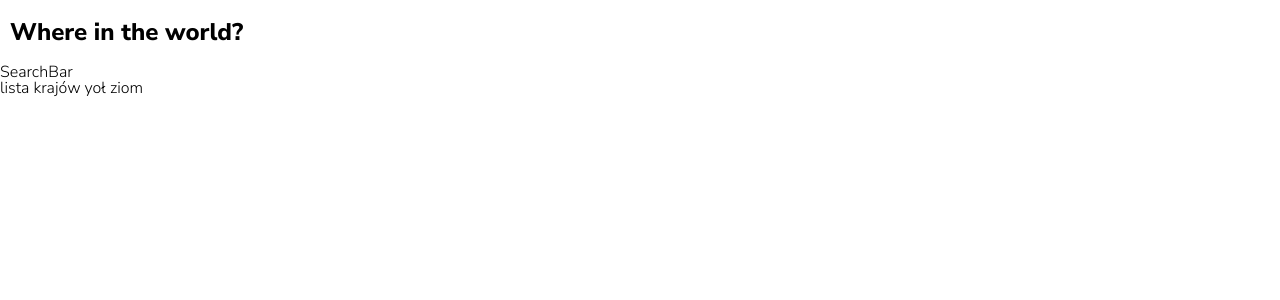
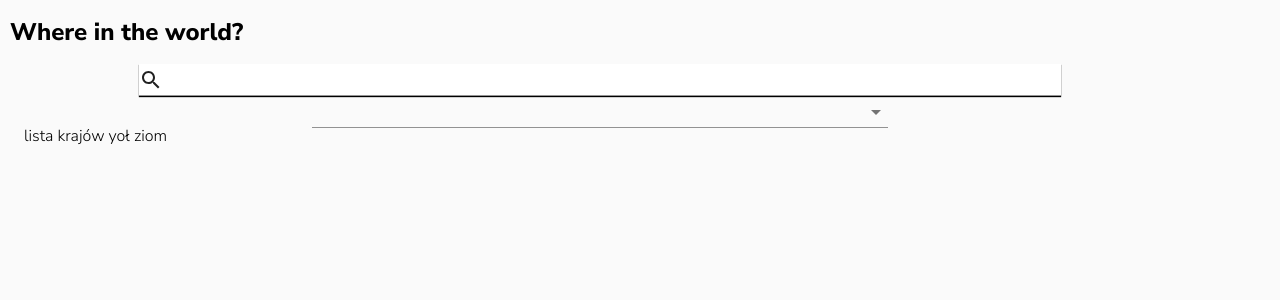
Before and after one commit to DonquixoteSabo/Rest-Countries-API, a React (Create React App) app: page / in a window 1280 px wide. Shown: the top 300 px of the page. Built offline with nearby package versions, Linux system fonts and the light colour scheme.

Commit message:
create basic strucure to SearchBar Component.   I will add styles and filter func later

```diff
--- a/src/components/Main.js
+++ b/src/components/Main.js
@@ -1,11 +1,20 @@
+import { useState } from 'react';
+import { Container } from '@material-ui/core';
+
 import CountriesList from './CountriesList';
 import SearchBar from './SearchBar';
+
 const Main = () => {
+    const [searchValue, setSearchValue] = useState('');
+    const handleSearchInputChange = event => setSearchValue(event.target.value);
+
     return(
-        <>
-            <SearchBar />
+        <Container>
+            <SearchBar
+            searchValue={searchValue}
+            handleSearchInputChange={handleSearchInputChange} />
             <CountriesList />
-        </>
+        </Container>
     )
 }
 
--- a/src/components/SearchBar.jsx
+++ b/src/components/SearchBar.jsx
@@ -1,5 +1,28 @@
-const SearchBar = () => {
-    return (<h1>SearchBar</h1>);
+import { Input, InputAdornment, Select } from '@material-ui/core';
+import { Search } from '@material-ui/icons';
+
+const SearchBar = ({ searchValue, handleSearchInputChange }) => {
+
+    return (
+        <div className='wrapper'>
+            <Input
+                className='search__input'
+                value={searchValue}
+                onChange={handleSearchInputChange}
+                type='text'
+                startAdornment={
+                    <InputAdornment position="start">
+                        <Search />
+                    </InputAdornment>
+                }
+            />
+            <Select className='search__select'>
+                <option>siema1</option>
+                <option>siema2</option>
+                <option>siema3</option>
+            </Select>
+        </div>
+    );
 }
 
 export default SearchBar;
--- a/src/styles/_main.scss
+++ b/src/styles/_main.scss
@@ -1,4 +1,4 @@
 body {
     font-family: 'Nunito Sans', arial, sans-serif;
-    background-color: $white;
+    background-color: $very-light-gray;
 }
--- /dev/null
+++ b/src/styles/_search-input.scss
@@ -0,0 +1,21 @@
+.search {
+    &__input {
+        background-color: white;
+        box-shadow: 0px 1px 1px black;
+        padding: 5px 20;
+        width: 80% !important;
+    }
+
+    &__select {
+        width: 50% !important;
+    }
+
+}
+
+.wrapper {
+    width: 90vw;
+    display: flex;
+    flex-direction: column;
+    align-items: center;
+    overflow: hidden;
+}
--- a/src/styles/index.scss
+++ b/src/styles/index.scss
@@ -1 +1 @@
-@import "reset", "variables", "main", "header";
+@import "reset", "variables", "main", "header", "search-input";
```
